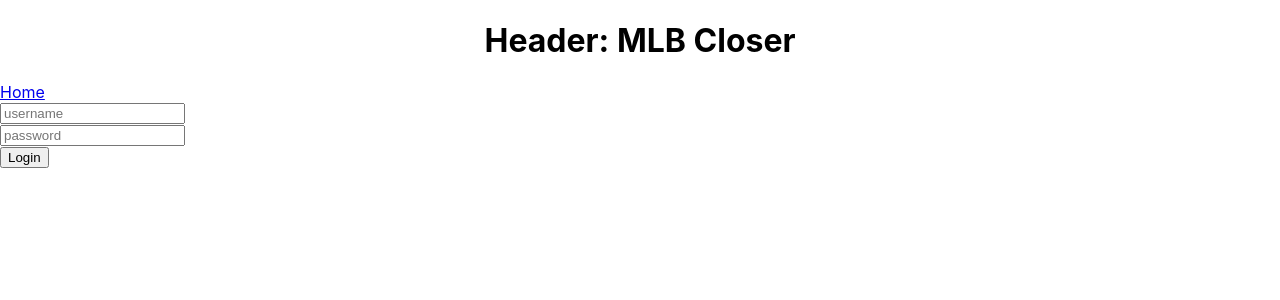
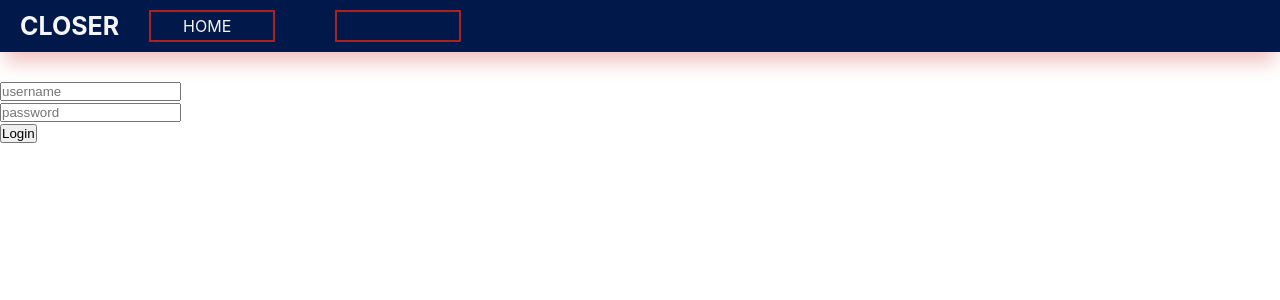
Before and after one commit to Sette94/closer, a React (Create React App) app in the folder client/my-app/: page / in a window 1280 px wide. Shown: the top 300 px of the page. Built offline with nearby package versions, Linux system fonts and the light colour scheme.

Commit message:
Cool Navbar

```diff
--- a/client/my-app/package.json
+++ b/client/my-app/package.json
@@ -14,6 +14,7 @@
     "axios": "^1.6.7",
     "concurrently": "^8.2.2",
     "formik": "^2.4.5",
+    "moment-timezone": "^0.5.45",
     "primereact": "^10.4.0",
     "react": "^18.2.0",
     "react-dom": "^18.2.0",
--- a/client/my-app/src/App.css
+++ b/client/my-app/src/App.css
@@ -1,6 +1,8 @@
 .App {
   text-align: center;
+
 }
+
 
 .App-logo {
   height: 40vmin;
@@ -32,6 +34,7 @@
   from {
     transform: rotate(0deg);
   }
+
   to {
     transform: rotate(360deg);
   }
--- a/client/my-app/src/components/Header.js
+++ b/client/my-app/src/components/Header.js
@@ -5,6 +5,7 @@
 import { logout } from "./actions";
 import { useDispatch, useSelector } from "react-redux";
 import { useNavigate } from 'react-router-dom';
+import "../nav.css"
 
 function Header() {
     const isAuthenticated = useSelector((state) => state.isAuthenticated);
@@ -18,9 +19,16 @@
     };
 
     return (
-        <div>
-            <h1 className="header">Header: MLB Closer</h1>
+        <div class="container">
             <PrimeReactProvider>
+
+                <nav class="navbar">
+                    <h2 className='title'>Closer</h2>
+                    <ul class="nav--list">
+                        <li class="item"> <NavLink to="/home" className="nav-link">Home</NavLink></li>
+                        <li class="item">  {isAuthenticated && (<NavLink to="/" className="nav-link" onClick={handleLogout}> Logout</NavLink>)}</li>
+                    </ul>
+                    {/*
                         <nav className='nav'>
                             <NavLink
                                 to="/home"
@@ -38,8 +46,11 @@
                                     Logout
                                 </NavLink>
                             )}
+                        </nav> */}
+
                 </nav>
             </PrimeReactProvider>
+
         </div>
     );
 }
--- a/client/my-app/src/components/Home.js
+++ b/client/my-app/src/components/Home.js
@@ -9,10 +9,9 @@
     const user = useSelector((state) => state.user);
 
     return (
-        <div>
         <div className="landingpage">
             {isAuthenticated ? (
-                    <h1>{user.username}</h1>
+                <h1>Welcome {user.username}</h1>
             ) : (
                 <p>Please log in.</p>
             )}
@@ -22,7 +21,6 @@
             >Add New Game</button>
             <button>MLB Closer</button>
         </div>
-        </div >
     );
 };
 
--- a/client/my-app/src/components/UserGames/UserIndividualGame.js
+++ b/client/my-app/src/components/UserGames/UserIndividualGame.js
@@ -6,6 +6,7 @@
 import Tooltip from '@mui/material/Tooltip';
 import Button from '@mui/material/Button';
 import ReactRoundedImage from "react-rounded-image"
+import moment from "moment-timezone";
 
 
 
@@ -59,6 +60,16 @@
         const awayPitcher = game_object.teams.away.probablePitcher;
         const win = game_object.teams.home.isWinner == "true" ? "W" : "L"
 
+        const firstPitch = game_object.gameInfo.firstPitch
+        const dayNight = game_object.dayNight == "night" ? <div >First Pitch: {UTCtimeconverter(firstPitch)} 🌇</div> : <div >First Pitch: {UTCtimeconverter(firstPitch)} ☀️</div>;
+
+
+
+        function UTCtimeconverter(utcTimeStr) {
+            return moment.utc(utcTimeStr).tz("America/New_York").format("h:mm A");
+
+        }
+
 
         function weatherData() {
             return Object.entries(game_object.weather).map(([key, value], index) => (
@@ -81,7 +92,6 @@
                         <div className="homerunitems" key={homerun.matchup.batter.id}>
                             <a href={`https://www.mlb.com/player/${homerun.matchup.batter.id}`} target="_blank">
                                 {/* <img className='homerunheadshot' src={headshot} alt={`headshot`} /> */}
-
                                 <ReactRoundedImage
                                     image={headshot}
                                     roundedColor="#66A5CC"
@@ -102,16 +112,18 @@
 
 
         function gameData() {
-            const dayNight = game_object.dayNight == "night" ? <div style={{ fontSize: '2em' }}>🌇</div> : <div style={{ fontSize: '2em' }}>☀️</div>;
             const attendance = game_object.gameInfo.attendance
             const time = `${Math.floor(game_object.gameInfo.gameDurationMinutes / 60)}:${game_object.gameInfo.gameDurationMinutes % 60}`
+            const series = game_object.gamesInSeries
+
 
             return (
                 <div>
-                    <p>{dayNight}</p>
                     <i><b>Attendance</b>: {attendance}</i>
                     <br />
-                    <i><b>Time</b>: {time}</i>
+                    <i><b>Time of Game</b>: {time}</i>
+                    <br />
+                    <i><b>Game In Series</b>: {series}</i>
 
                 </div>
             )
@@ -121,21 +133,41 @@
 
         return (
             <div>
-                <h1>{date}</h1>
+                <h2>{game_object.venue.name} {date} {dayNight}</h2>
 
                 <div className="scoreContainer">
                     <div className='awayTeamLogo'>
                         <img src={away_team_logo} alt={`Away Team Logo`} />
                         <p>{away_team_score}</p>
                     </div>
-
                     <div className='homeTeamLogo'>
                         <img src={home_team_logo} alt={`Home Team Logo`} /> <p>{home_team_score}</p>
 
                     </div>
                 </div>
-                <h2> Starting Pitchers</h2>
 
+                <div className="mainContainer">
+                    <div className="gameStory">
+                        <iframe src={`https://${game_object.story.link}`} />
+                    </div>
+
+                    <div className='individualInfo'>
+                        <div className='nongameData'>
+                            <div className='weather'>
+                                <h3>Weather</h3>
+                                {weatherData()}
+                            </div>
+
+                            <div className='gameInfo'>
+                                <h3>Game Info</h3>
+                                {gameData()}
+                            </div>
+
+                        </div>
+
+                        <div className='gameData'>
+                            <div>
+                                <h3>Starting Pitchers</h3>
                                 <div className="pitchersContainer">
                                     <div className='awayTeamPitcher'>
                                         {/* <h4>{game_object.teams.away.team.name}</h4> */}
@@ -175,35 +207,12 @@
 
 
                                         </Tooltip>
+                                    </div>
+                                </div>
+                            </div>
 
 
                         </div>
-
-
-
-
-                </div>
-                <div className="mainContainer">
-                    <div className="gameStory">
-                        <iframe src={`https://${game_object.story.link}`} />
-                    </div>
-
-                    <div className='individualInfo'>
-                        <div className='nongameData'>
-                            <div className='weather'>
-                                <h3>Weather</h3>
-                                {weatherData()}
-                            </div>
-
-                            <div className='gameInfo'>
-                                <h3>Game Info</h3>
-                                {gameData()}
-                            </div>
-
-                        </div>
-
-                        <div className='gameData'>
-
 
                         <div>
                             <h3>Homerun Hitters</h3>
@@ -212,10 +221,6 @@
                             </div>
 
                         </div>
-
-                        </div>
-
-
 
 
                     </div>
--- a/client/my-app/src/components/UserGames/styles/IndividualGames.css
+++ b/client/my-app/src/components/UserGames/styles/IndividualGames.css
@@ -1,6 +1,9 @@
 /* Center the date at the top */
+
+
 h1,
-h2 {
+h2,
+h3 {
     text-align: center;
 }
 
@@ -37,33 +40,15 @@
     height: auto;
 }
 
-.pitchersContainer {
-    display: flex;
-    justify-content: center;
-    align-items: center;
-    flex: 1;
-    margin-bottom: 3vw;
-}
 
-.awayTeamPitcher .homeTeamPitcher {
-    display: flex;
-    flex-direction: column;
-    align-items: center;
-}
-
-.awayTeamPitcher img,
-.homeTeamPitcher img {
-    width: 10vw;
-    height: auto;
-}
 
 
 
 .mainContainer {
     display: flex;
     flex-direction: row;
-    width: 90vw;
-    height: 70vh;
+    width: 100vw;
+    height: 100vh;
     /* Set the height to 100% of the viewport height */
 }
 
@@ -92,6 +77,8 @@
     display: flex;
     flex-direction: column;
     align-items: center;
+    /* overflow: scroll; */
+
 
 }
 
@@ -128,25 +115,45 @@
 
 .gameData>div {
     flex: 1;
+    margin: 0 vh;
+    /* Add margin between the two divs */
+
 }
 
 .gameData h3 {
     text-align: center;
 }
 
+.pitchersContainer {
+    display: flex;
+    justify-content: center;
+    align-items: center;
+    flex: 1;
+}
 
-.gameData .homeruns {
+.awayTeamPitcher .homeTeamPitcher {
+    display: flex;
+    flex-direction: column;
+    align-items: center;
+}
+
+.awayTeamPitcher img,
+.homeTeamPitcher img {
+    width: 10vw;
+    height: auto;
+}
+
+
+.homeruns {
     display: flex;
     flex-wrap: wrap;
     justify-content: start;
 
 }
 
-.gameData .homerunitems {
+.homerunitems {
     flex: 0 0 33%;
-    margin-bottom: 16px;
     display: flex;
     justify-content: center;
     align-items: center;
-    overflow: hidden;
 }
--- a/client/my-app/src/index.css
+++ b/client/my-app/src/index.css
@@ -8,9 +8,23 @@
   height: 100vh;
   /* Set the height to 100% of the viewport height */
 
+
 }
 
 code {
   font-family: source-code-pro, Menlo, Monaco, Consolas, 'Courier New',
     monospace;
 }
+
+.nav {
+  display: flex;
+  align-items: center;
+  background-color: #f2f2f2;
+  padding: 10px;
+}
+
+.nav-link {
+  text-decoration: none;
+  color: #333;
+  margin-right: 10px;
+}
--- /dev/null
+++ b/client/my-app/src/nav.css
@@ -0,0 +1,110 @@
+*,
+::before,
+*::after {
+    padding: 0;
+    margin: 0;
+    box-sizing: border-box;
+}
+
+h2.title {
+    font-size: 25px;
+    text-transform: uppercase;
+    color: #f6f6f6;
+    z-index: 10;
+    text-decoration: none;
+    transition: color 200ms ease;
+
+}
+
+.container {
+    width: 100%;
+    height: 10vh;
+    padding-top: 80px;
+    /* Adjust the padding-top to match the height of your navbar */
+    display: flex;
+    justify-content: center;
+    align-items: center;
+}
+
+nav {
+    position: fixed;
+    /* Position the nav bar fixed at the top */
+    top: 0;
+    /* Align it to the top of the viewport */
+    left: 0;
+    /* Align it to the left */
+    width: 100%;
+    /* Stretch it across the viewport width */
+    display: flex;
+    justify-content: start;
+    align-items: center;
+    padding: 10px 20px;
+    background: #01184a;
+    box-shadow: rgba(201, 3, 3, 0.25) 0px 15px 20px -5px;
+}
+
+.nav--list {
+    width: 30%;
+    list-style: none;
+    display: flex;
+    justify-content: flex-start;
+}
+
+.item {
+    position: relative;
+    height: 4vh;
+    display: flex;
+    align-items: center;
+    justify-content: center;
+    user-select: none;
+    cursor: pointer;
+    margin: 0 30px;
+    border: 2px solid #ad2020;
+    overflow: hidden;
+}
+
+.item a {
+    font-size: 16px;
+    text-transform: uppercase;
+    color: #f6f6f6;
+    z-index: 10;
+    text-decoration: none;
+    transition: color 200ms ease;
+}
+
+.item:hover a {
+    color: #003b49;
+}
+
+.item:before {
+    content: "";
+    position: absolute;
+    width: 0%;
+    height: 100%;
+    transform: skew(30deg);
+    background: #f7f7f7;
+    transition: width 400ms ease;
+}
+
+.item:hover:before {
+    width: 120%;
+}
+
+.item:nth-child(2):before {
+    transform: skew(-20deg);
+}
+
+.item:nth-child(3):before {
+    transform: skew(0deg);
+}
+
+.item:nth-child(4):before {
+    width: 180px;
+    height: 0%;
+    bottom: 0px;
+    transition: height 400ms ease;
+}
+
+.item:nth-child(4):hover:before {
+    height: 100%;
+}
```
Also changed, not shown: 1 other file (tests, documents, lock files or other folders). Lines whose indentation alone changed are shown as unchanged.
